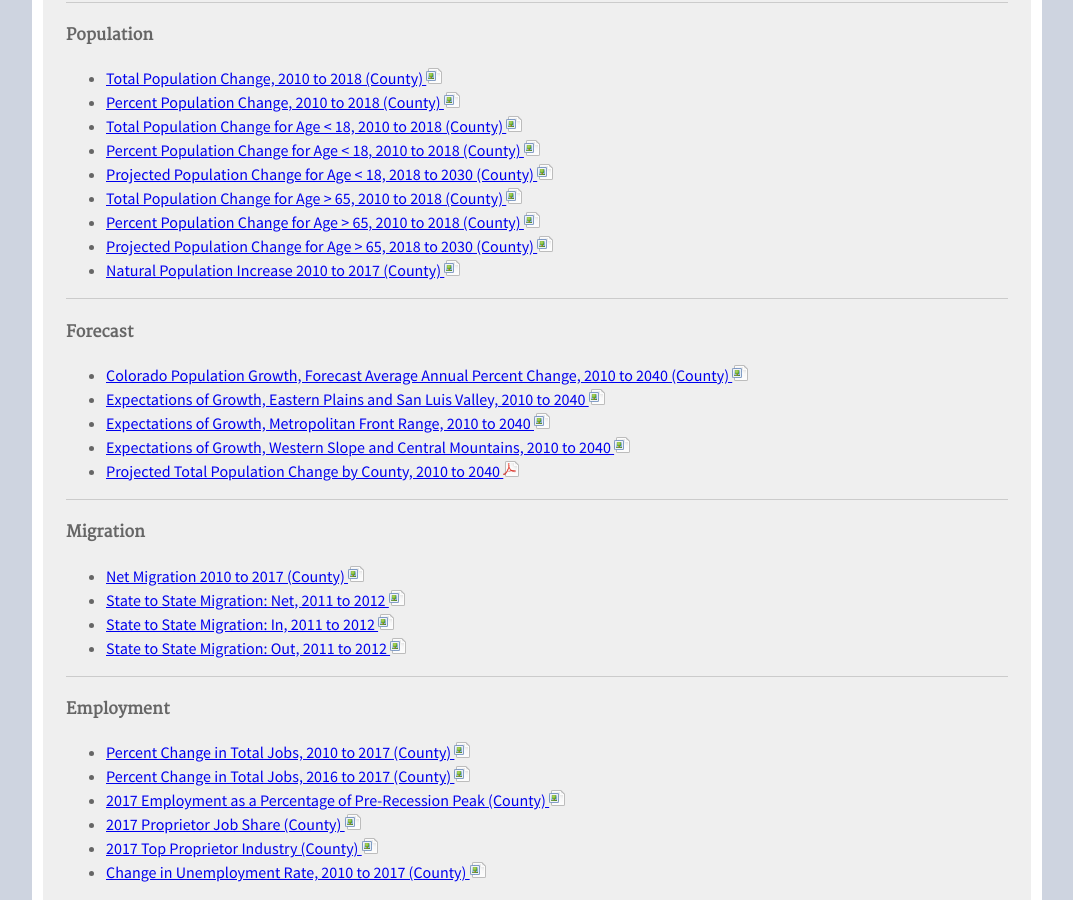
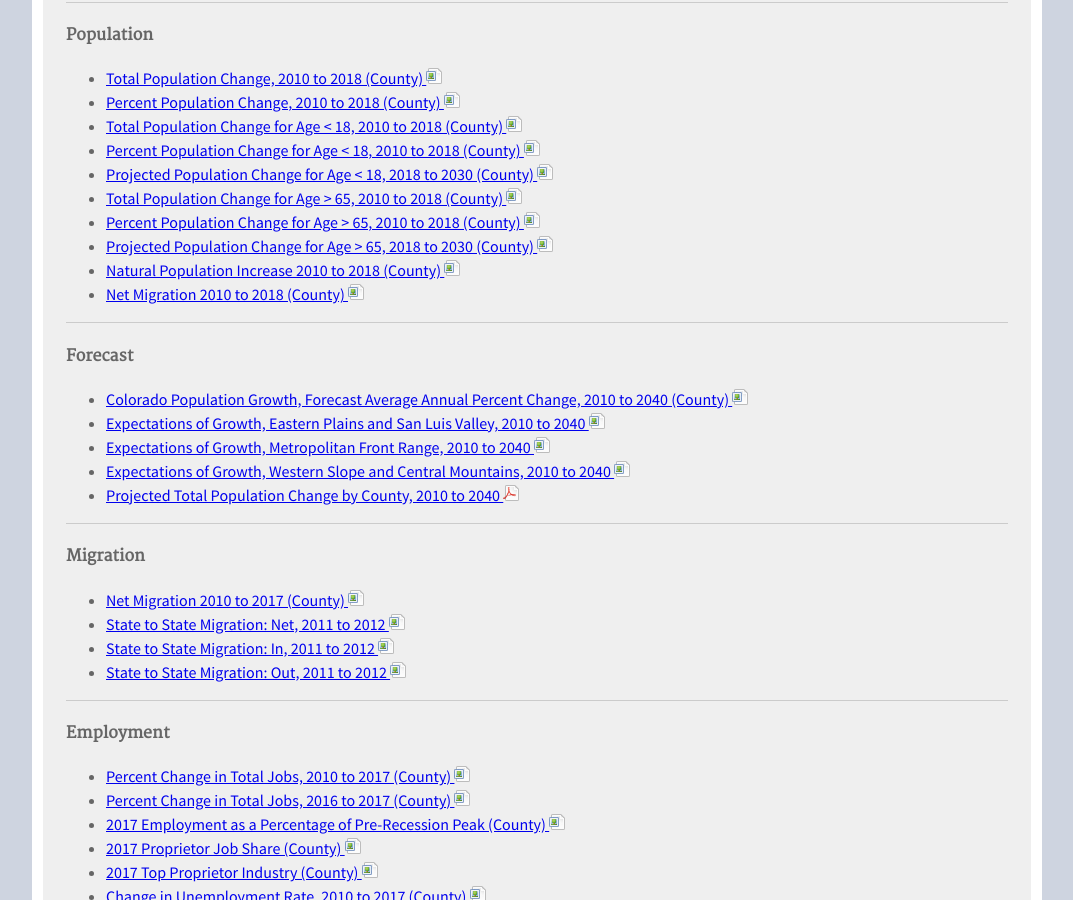
Before and after one commit to TBleess/Website_New, a Jekyll site: the page built from pages/8_GIS/thematic-maps.md, in a window 1280 px wide and 900 px high, scrolled down 1332 px. Shown: the whole window, without its empty margins (103-1176 px from the left). Built offline with Jekyll 4.4.1, drawn with Linux system fonts in a browser that asks for light colours.

Commit message:
Update thematic-maps.md

```diff
--- a/pages/8_GIS/thematic-maps.md
+++ b/pages/8_GIS/thematic-maps.md
@@ -70,7 +70,8 @@ description: "Collection of PDF and PNG thematic maps produced by the Colorado S
 - [Total Population Change for Age > 65, 2010 to 2018 (County) ![image](/images/page_white_picture.png 'download image file')](https://storage.googleapis.com/maps-static/TtlChg1018_O65.png)
 - [Percent Population Change for Age > 65, 2010 to 2018 (County) ![image](/images/page_white_picture.png 'download image file')](https://storage.googleapis.com/maps-static/PctChg1018_O65.png)
 - [Projected Population Change for Age > 65, 2018 to 2030 (County) ![image](/images/page_white_picture.png 'download image file')](https://storage.googleapis.com/maps-static/PctChg1830_O65.png)
-- [Natural Population Increase 2010 to 2017 (County) ![image](/images/page_white_picture.png 'download image file')](https://storage.googleapis.com/maps-static/NatInc1017.png)
+- [Natural Population Increase 2010 to 2018 (County) ![image](/images/page_white_picture.png 'download image file')](https://storage.googleapis.com/maps-static/NatInc1018.png)
+- [Net Migration 2010 to 2018 (County) ![image](/images/page_white_picture.png 'download image file')](https://storage.googleapis.com/maps-static/NetMig1018.png)
 
 - - -
 
```
